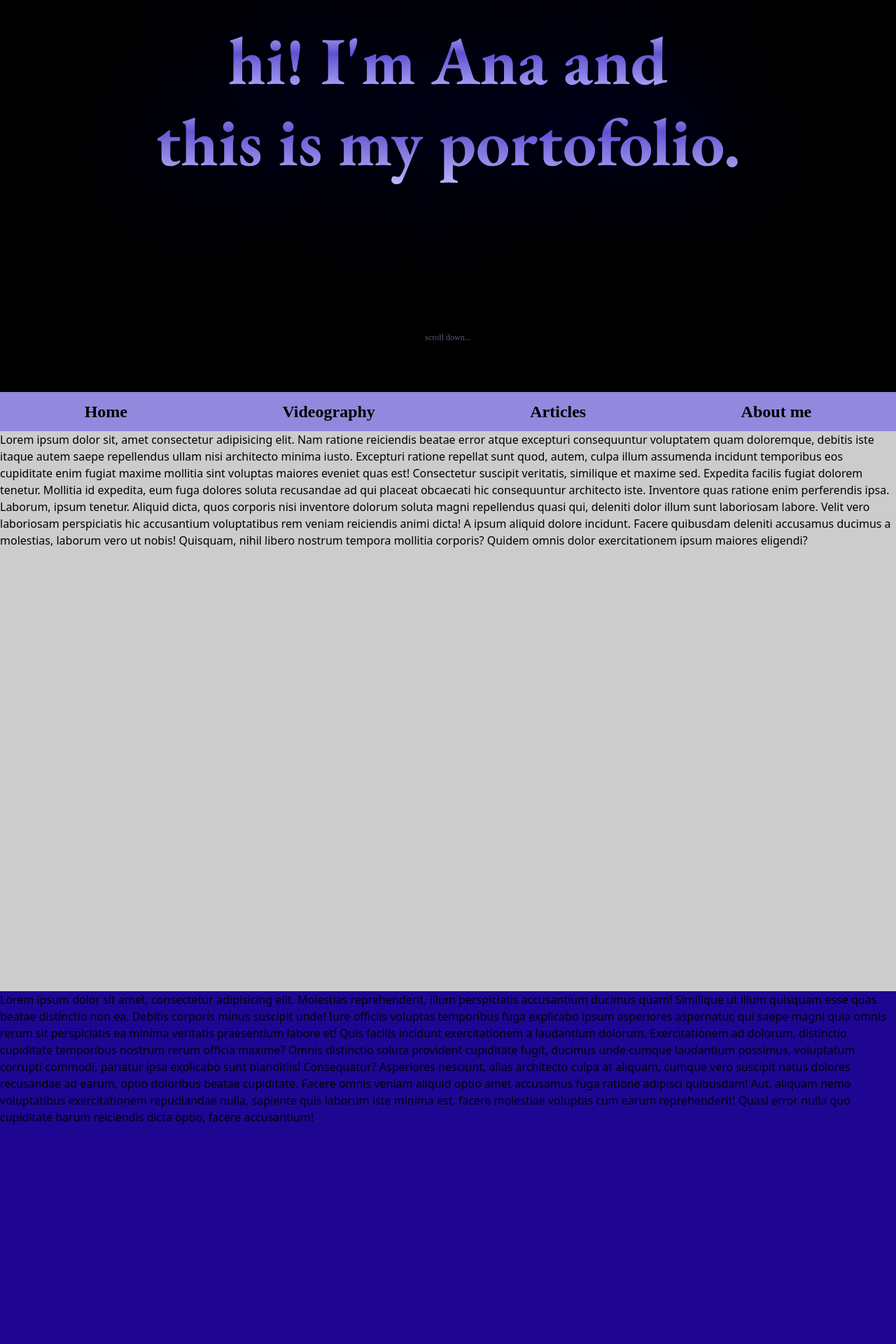
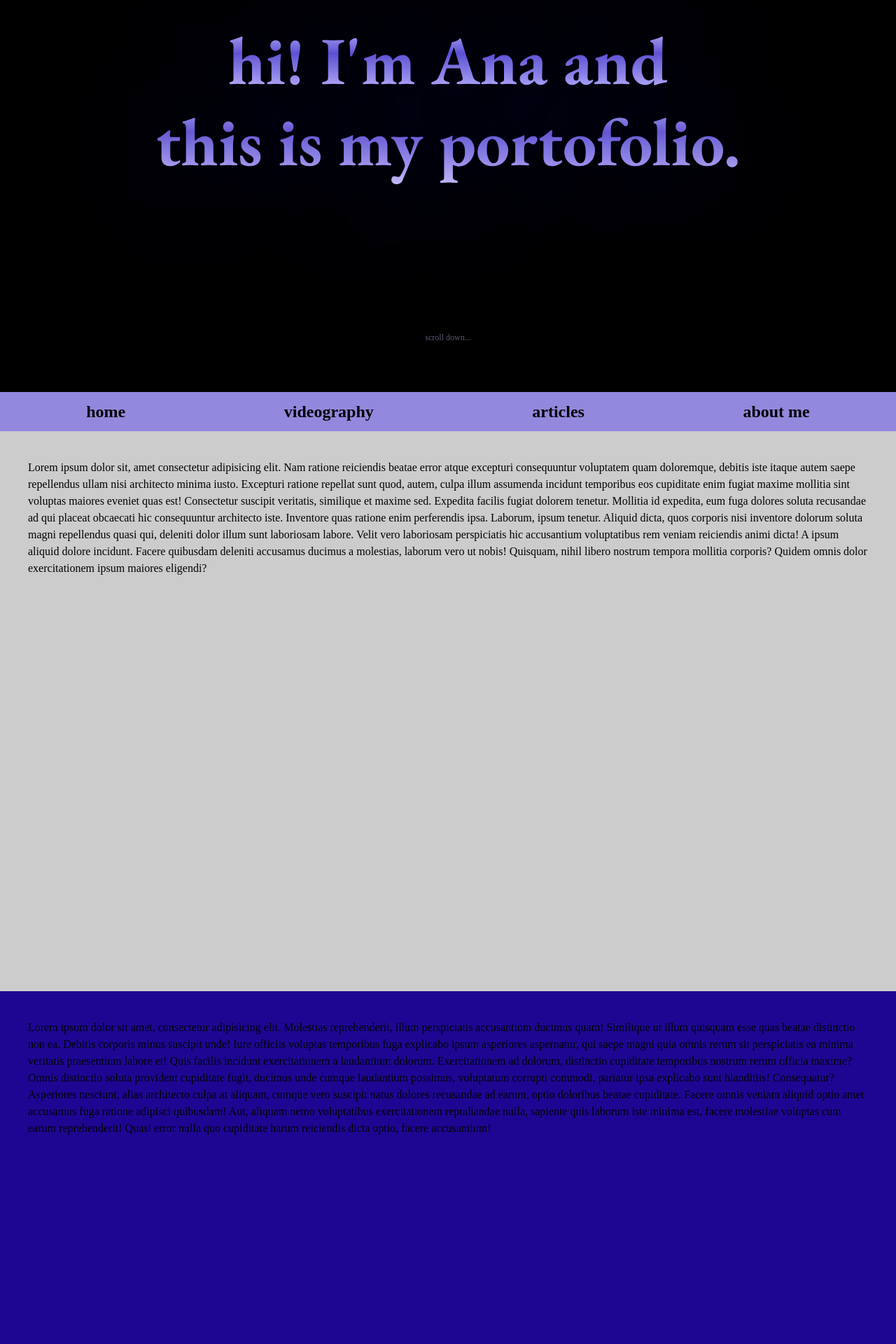
Before and after one commit to leuan/anaw-portofolio, a SvelteKit app: page / in a window 1280 px wide. Shown: the part 240-2160 px from the top of the page at 70% size. Built offline with nearby package versions, Linux system fonts and the light colour scheme; some icons are missing; a web font is replaced by a local one.

Commit message:
simplify dom tree, add glowing animation

```diff
--- a/src/routes/+layout.svelte
+++ b/src/routes/+layout.svelte
@@ -14,4 +14,7 @@
 </div>
 
 <style>
+    :global(body) {
+        @apply font-body;
+    }
 </style>
--- a/src/routes/+page.svelte
+++ b/src/routes/+page.svelte
@@ -17,8 +17,7 @@
 	<meta name="description" content="Ana Voicu's Portofolio" />
 </svelte:head>
 
-<section id="home" class="snap-start">
-	<div class="flex h-dvh flex-col justify-between bg-black">
+<section id="home" class="flex h-dvh flex-col justify-between bg-black">
 	<!-- social links -->
 	<div
 		class="mt-6 flex w-dvw items-center justify-center gap-4 self-end leading-4 text-secondary-800"
@@ -46,12 +45,12 @@
 	<!-- heading -->
 	<div class="glowing flex flex-col items-center justify-center">
 		<p
-				class="font-display bg-gradient-to-b from-primary-900 via-secondary-600 via-40% to-primary-900 bg-clip-text text-center text-6xl font-bold text-transparent md:text-8xl"
+			class="bg-gradient-to-b from-primary-900 via-secondary-600 via-40% to-primary-900 bg-clip-text text-center font-display text-6xl font-bold text-transparent md:text-8xl"
 		>
 			hi! I'm <span>Ana</span> and
 		</p>
 		<p
-				class="font-display overflow-visible bg-gradient-to-b from-primary-900 via-secondary-600 via-40% to-primary-900 bg-clip-text p-5 text-center text-6xl font-bold text-transparent md:text-8xl"
+			class="overflow-visible bg-gradient-to-b from-primary-900 via-secondary-600 via-40% to-primary-900 bg-clip-text p-5 text-center font-display text-6xl font-bold text-transparent md:text-8xl"
 		>
 			this is my portofolio.
 		</p>
@@ -59,39 +58,40 @@
 
 	<!-- scroll down indicator -->
 	<div class="flex animate-pulse flex-col items-center justify-center pb-3 text-secondary-800">
-			<p class="font-body m-2 text-xs">scroll down...</p>
+		<p class="m-2 font-body text-xs">scroll down...</p>
 		<Icon icon="line-md:arrow-down" width="50" height="50" />
-		</div>
 	</div>
 </section>
 
 <nav
-	class="font-body sticky top-0 flex w-full justify-around gap-5 bg-secondary-700 px-5 py-3 text-sm font-semibold lowercase text-black md:text-2xl"
+	class="sticky top-0 flex w-full justify-around gap-5 bg-secondary-700 px-5 py-3 font-body text-sm font-semibold text-black md:text-2xl"
 >
 	<button
 		onclick={() => {
 			scrollToElement('#home');
-		}}>Home</button
+		}}>home</button
 	>
 	<button
 		onclick={() => {
 			scrollToElement('#videography');
-		}}>Videography</button
+		}}>videography</button
 	>
 	<button
 		onclick={() => {
 			scrollToElement('#articles');
-		}}>Articles</button
+		}}>articles</button
 	>
 	<button
 		onclick={() => {
 			scrollToElement('#about');
-		}}>About me</button
+		}}>about me</button
 	>
 </nav>
 
-<section id="videography" class="snap-start scroll-m-11 md:scroll-m-14">
-	<div class="min-h-screen bg-accent-800">
+<section
+	id="videography"
+	class="min-h-screen snap-start scroll-m-11 bg-accent-800 p-10 md:scroll-m-14"
+>
 	<p>
 		Lorem ipsum dolor sit, amet consectetur adipisicing elit. Nam ratione reiciendis beatae error
 		atque excepturi consequuntur voluptatem quam doloremque, debitis iste itaque autem saepe
@@ -103,56 +103,63 @@
 		enim perferendis ipsa. Laborum, ipsum tenetur. Aliquid dicta, quos corporis nisi inventore
 		dolorum soluta magni repellendus quasi qui, deleniti dolor illum sunt laboriosam labore. Velit
 		vero laboriosam perspiciatis hic accusantium voluptatibus rem veniam reiciendis animi dicta! A
-			ipsum aliquid dolore incidunt. Facere quibusdam deleniti accusamus ducimus a molestias,
-			laborum vero ut nobis! Quisquam, nihil libero nostrum tempora mollitia corporis? Quidem omnis
-			dolor exercitationem ipsum maiores eligendi?
+		ipsum aliquid dolore incidunt. Facere quibusdam deleniti accusamus ducimus a molestias, laborum
+		vero ut nobis! Quisquam, nihil libero nostrum tempora mollitia corporis? Quidem omnis dolor
+		exercitationem ipsum maiores eligendi?
 	</p>
-	</div>
 </section>
 
-<section id="articles" class="snap-start scroll-m-11 md:scroll-m-14">
-	<div class="min-h-screen bg-primary-300">
+<section
+	id="articles"
+	class="min-h-screen snap-start scroll-m-11 bg-primary-300 p-10 md:scroll-m-14"
+>
 	<p>
 		Lorem ipsum dolor sit amet, consectetur adipisicing elit. Molestias reprehenderit, illum
 		perspiciatis accusantium ducimus quam! Similique ut illum quisquam esse quas beatae distinctio
 		non ea. Debitis corporis minus suscipit unde! Iure officiis voluptas temporibus fuga explicabo
 		ipsum asperiores aspernatur, qui saepe magni quia omnis rerum sit perspiciatis ea minima
 		veritatis praesentium labore et! Quis facilis incidunt exercitationem a laudantium dolorum.
-			Exercitationem ad dolorum, distinctio cupiditate temporibus nostrum rerum officia maxime?
-			Omnis distinctio soluta provident cupiditate fugit, ducimus unde cumque laudantium possimus,
+		Exercitationem ad dolorum, distinctio cupiditate temporibus nostrum rerum officia maxime? Omnis
+		distinctio soluta provident cupiditate fugit, ducimus unde cumque laudantium possimus,
 		voluptatum corrupti commodi, pariatur ipsa explicabo sunt blanditiis! Consequatur? Asperiores
 		nesciunt, alias architecto culpa at aliquam, cumque vero suscipit natus dolores recusandae ad
-			earum, optio doloribus beatae cupiditate. Facere omnis veniam aliquid optio amet accusamus
-			fuga ratione adipisci quibusdam! Aut, aliquam nemo voluptatibus exercitationem repudiandae
-			nulla, sapiente quis laborum iste minima est, facere molestiae voluptas cum earum
-			reprehenderit! Quasi error nulla quo cupiditate harum reiciendis dicta optio, facere
-			accusantium!
+		earum, optio doloribus beatae cupiditate. Facere omnis veniam aliquid optio amet accusamus fuga
+		ratione adipisci quibusdam! Aut, aliquam nemo voluptatibus exercitationem repudiandae nulla,
+		sapiente quis laborum iste minima est, facere molestiae voluptas cum earum reprehenderit! Quasi
+		error nulla quo cupiditate harum reiciendis dicta optio, facere accusantium!
 	</p>
-	</div>
 </section>
 
-<section id="about" class="snap-start scroll-m-11 md:scroll-m-14">
-	<div class="min-h-screen bg-orange-500">
+<section id="about" class="min-h-screen snap-start scroll-m-11 bg-orange-500 p-10 md:scroll-m-14">
 	<p>
 		Lorem ipsum dolor sit amet consectetur adipisicing elit. Quisquam tempora, sunt a dolores hic
 		quo, distinctio alias adipisci exercitationem facere consequatur. Aspernatur fugiat commodi
 		numquam reprehenderit saepe. Corporis, dolorem laboriosam. Fugiat voluptate sapiente cumque
 		minima tenetur debitis, voluptates vel accusamus. Officiis, inventore necessitatibus earum
 		beatae voluptas ad sit voluptate, laudantium facilis quaerat repellendus perferendis iure.
-			Adipisci nobis esse laudantium nam. Modi vel magni ut fugit, obcaecati nisi necessitatibus
-			illum rerum ipsa consequuntur voluptas atque quas? Aliquid, libero et repellat tempora quia
-			ipsa aperiam eos laudantium architecto minus, id voluptatibus a? Quod dolore numquam facere
-			facilis reiciendis maxime, veniam sequi exercitationem minima. Nihil velit ipsam debitis
-			similique, eligendi quis perspiciatis enim fugit ut nulla corporis dolores distinctio qui iste
-			optio animi. Quibusdam soluta quam vitae ullam facilis distinctio officia, saepe sequi facere
-			totam assumenda unde voluptas ex quis, dolores consequuntur nulla! Amet reprehenderit dolorem
-			perspiciatis aspernatur minus! Facilis enim harum nisi!
+		Adipisci nobis esse laudantium nam. Modi vel magni ut fugit, obcaecati nisi necessitatibus illum
+		rerum ipsa consequuntur voluptas atque quas? Aliquid, libero et repellat tempora quia ipsa
+		aperiam eos laudantium architecto minus, id voluptatibus a? Quod dolore numquam facere facilis
+		reiciendis maxime, veniam sequi exercitationem minima. Nihil velit ipsam debitis similique,
+		eligendi quis perspiciatis enim fugit ut nulla corporis dolores distinctio qui iste optio animi.
+		Quibusdam soluta quam vitae ullam facilis distinctio officia, saepe sequi facere totam assumenda
+		unde voluptas ex quis, dolores consequuntur nulla! Amet reprehenderit dolorem perspiciatis
+		aspernatur minus! Facilis enim harum nisi!
 	</p>
-	</div>
 </section>
 
 <style>
 	.glowing {
-		text-shadow: 0 0 200px #2f27ce;
+		animation: pulse-glow 5s ease-in-out infinite;
+	}
+
+	@keyframes pulse-glow {
+		0%,
+		100% {
+			text-shadow: 0 0 300px #2f27ce;
+		}
+		50% {
+			text-shadow: 0 0 150px #2f27ce;
+		}
 	}
 </style>
```
Lines whose indentation alone changed are shown as unchanged.
